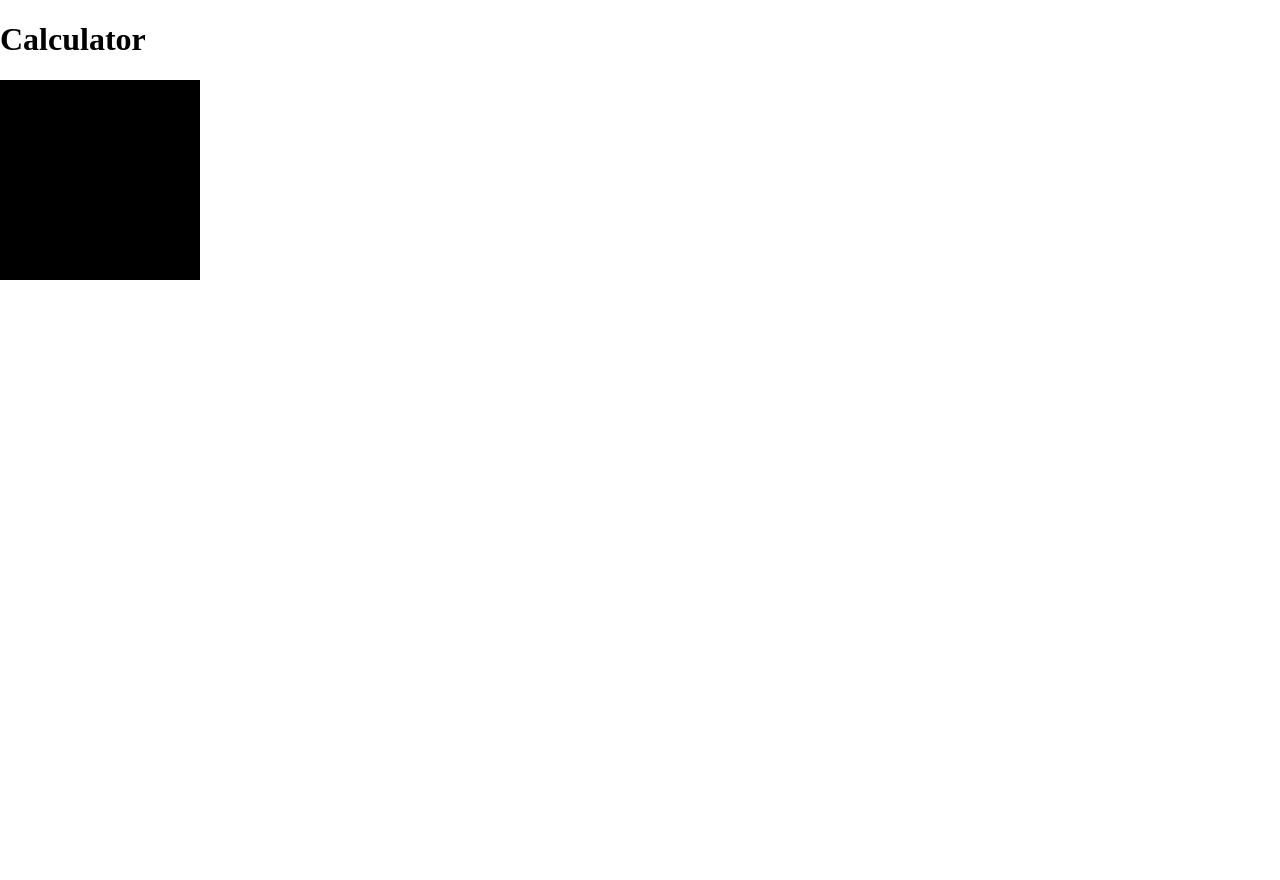
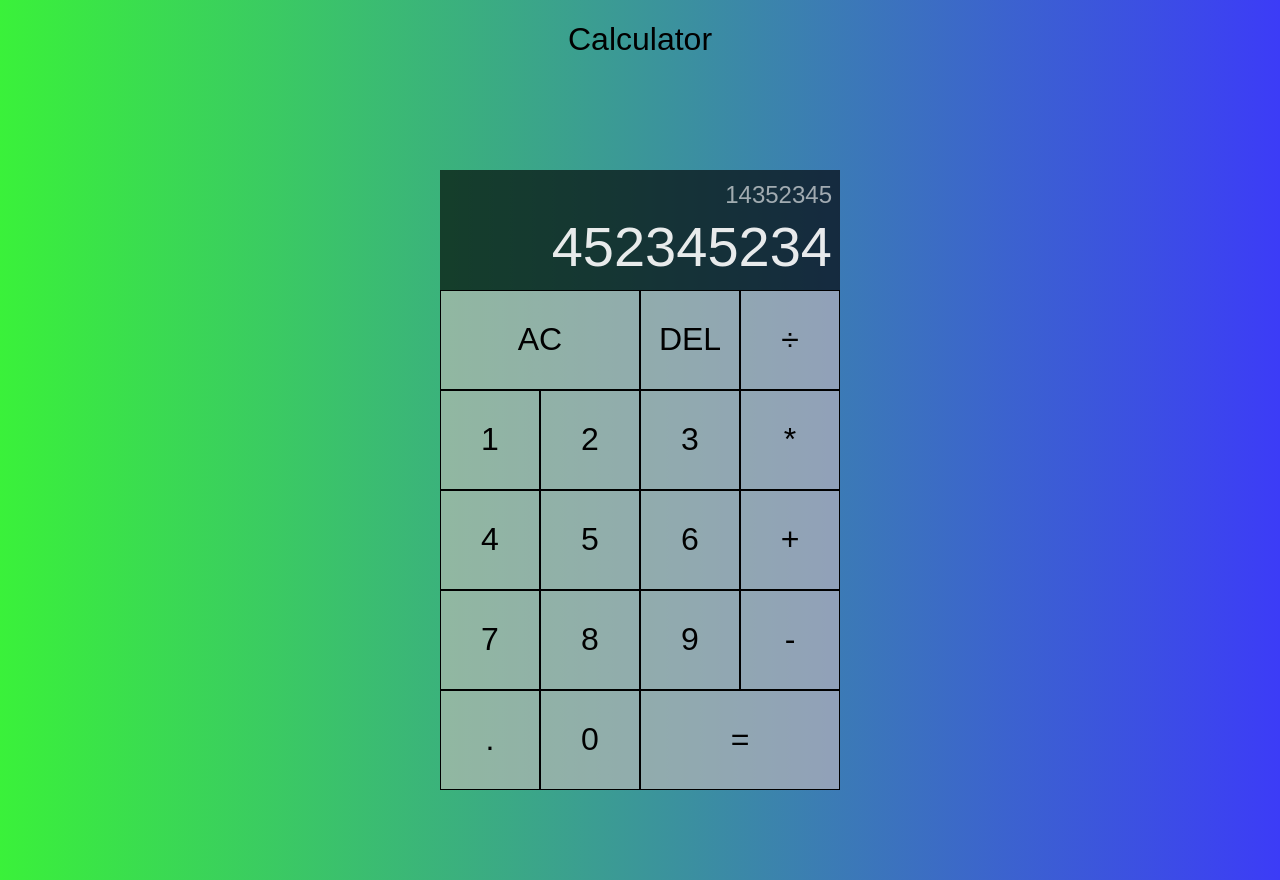
Before and after one commit to 2Tough/Calculator, a plain HTML site: page index.html in a window 1280 px wide. Before the commit the page ends 800 px from the top, so only its background shows below. Drawn offline with Linux system fonts and the light colour scheme.

Commit message:
Completed visual layout of app using grid.

```diff
--- a/index.html
+++ b/index.html
@@ -9,7 +9,35 @@
 </head>
 <body>
     <h1>Calculator</h1>
-    <div class="main-box"></div>
+    <div class="main-box">
+        <div class="screen">
+            <div class="prev-calc">14352345</div>
+            <div class="next-calc">452345234</div>
+
+        </div>
+
+        <button class="two-rows">AC</button>
+        <button>DEL</button>
+        <button>÷</button>
+        <button class="numbers one">1</button>
+        <button class="numbers two">2</button>
+        <button class="numbers three">3</button>
+        <button class="numbers three">*</button>
+        <button class="numbers four">4</button>
+        <button class="numbers five">5</button>
+        <button class="numbers six">6</button>
+        <button class="numbers six">+</button>
+        <button class="numbers seven">7</button>
+        <button class="numbers eight">8</button>
+        <button class="numbers nine">9</button>
+        <button class="numbers six">-</button>
+        <button class="numbers six">.</button>
+        <button class="numbers zero">0</button>
+        <button class="two-rows">=</button>
+
+
+
+    </div>
 
 </body>
 <script src="index.js"></script>
--- a/style.css
+++ b/style.css
@@ -1,9 +1,74 @@
+*, *::before, *::after {
+    box-sizing: border-box;
+    font-weight: normal;
+    font-family: sans-serif;
+}
+
+
 body {
-    margin: 0
+    padding: 0;
+    margin: 0;
+    background: linear-gradient(to right, rgb(58, 241, 58), rgb(60, 60, 247));
+}
+
+h1 {
+    text-align: center;
 }
 
 .main-box {
-    width: 200px;
-    height: 200px;
-    background-color: black;
+
+
+
+    display: grid;
+    justify-content: center;
+    align-content: center;
+    min-height: 100vh;
+    grid-template-columns: repeat(4, 100px);
+    grid-template-rows: minmax(120px,auto) repeat(5, 100px);
+
+
 }
+
+
+
+.main-box > button {
+cursor: pointer;
+font-size: 2rem;
+border: 1px solid black;
+outline: none;
+background-color: rgba(202, 187, 187, 0.6);
+
+}
+
+.main-box > button:hover {
+background-color: azure;
+
+}
+
+.two-rows {
+
+   grid-column: span 2;
+}
+
+.screen {
+    grid-column: 1/ -1;
+    background: rgba(0,0,0, .65);
+    display: flex;
+    align-items: flex-end;
+    justify-content: space-around;
+    flex-direction: column;
+    padding: 8px;
+    word-wrap: break-word;
+    word-break: break-all;
+}
+
+.screen .prev-calc {
+    color: rgba(255, 255, 255, 0.6);
+    font-size: 1.5rem;
+}
+
+
+.screen .next-calc {
+    color: rgba(255, 255, 255, 0.9);
+    font-size: 3.5rem;
+}
```
